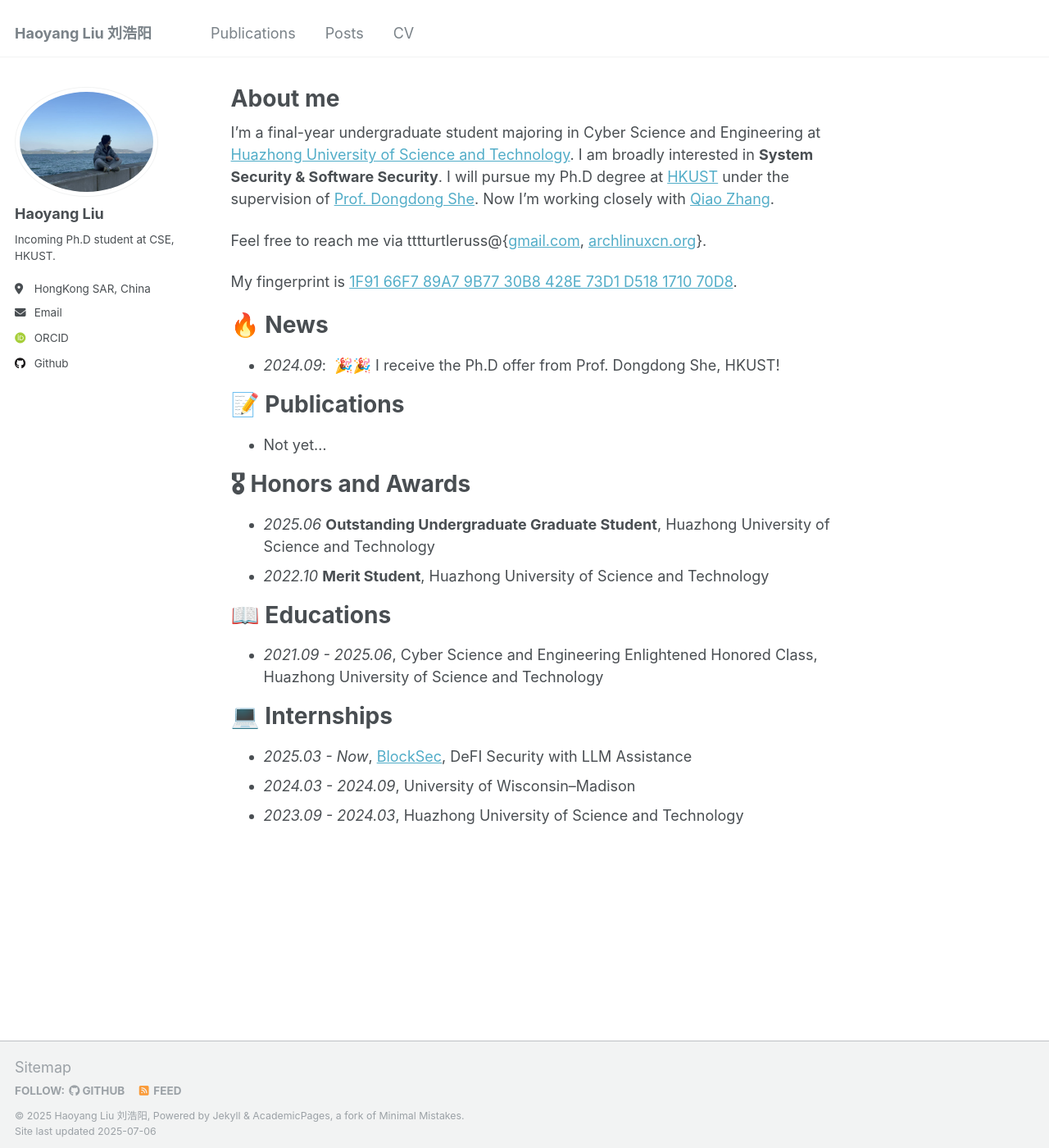
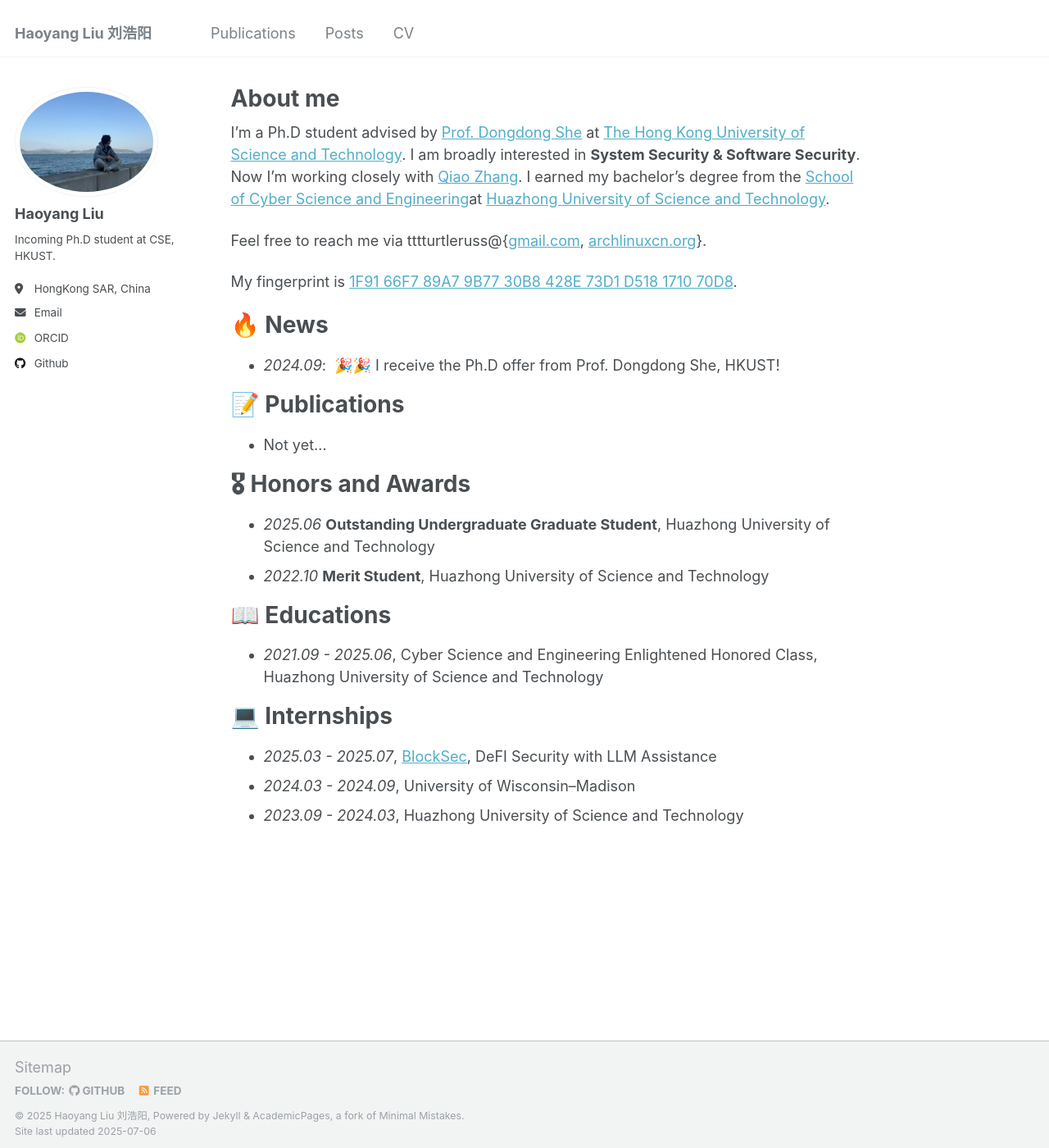
Before and after one commit to tttturtle-russ/tttturtle-russ.github.io, a Jekyll site: the page built from _pages/about.md, in a window 1280 px wide and 1400 px high. Shown: the whole window at 82% size. Built offline with Jekyll 4.4.1, drawn with Linux system fonts in a browser that asks for light colours; some web fonts are replaced.

Commit message:
update: bio

```diff
--- a/_pages/about.md
+++ b/_pages/about.md
@@ -7,7 +7,7 @@ redirect_from:
   - /about.html
 ---
 
-I'm a final-year undergraduate student majoring in Cyber Science and Engineering at [Huazhong University of Science and Technology](https://hust.edu.cn). I am broadly interested in **System Security & Software Security**. I will pursue my Ph.D degree at [HKUST](https://hkust.edu.hk) under the supervision of [Prof. Dongdong She](https://cse.hkust.edu.hk/~dongdong/). Now I'm working closely with [Qiao Zhang](https://jok1nq.github.io/).
+I'm a Ph.D student advised by [Prof. Dongdong She](https://cse.hkust.edu.hk/~dongdong/) at [The Hong Kong University of Science and Technology](https://hkust.edu.hk). I am broadly interested in **System Security & Software Security**. Now I'm working closely with [Qiao Zhang](https://jok1nq.github.io/). I earned my bachelor's degree from the [School of Cyber Science and Engineering](https://cse.hust.edu.cn/)at [Huazhong University of Science and Technology](https://hust.edu.cn).
 
 Feel free to reach me via tttturtleruss@{[gmail.com](mailto://tttturtleruss@gmail.com), [archlinuxcn.org](mailto://tttturtleruss@archlinuxcn.org)}.
 
@@ -29,6 +29,6 @@ My fingerprint is [1F91 66F7 89A7 9B77 30B8 428E 73D1 D518 1710 70D8](/files/Tur
 - *2021.09 - 2025.06*, Cyber Science and Engineering Enlightened Honored Class, Huazhong University of Science and Technology
 
 # 💻 Internships
-- *2025.03 - Now*, [BlockSec](https://blocksec.com/), DeFI Security with LLM Assistance
+- *2025.03 - 2025.07*, [BlockSec](https://blocksec.com/), DeFI Security with LLM Assistance
 - *2024.03 - 2024.09*, University of Wisconsin–Madison
 - *2023.09 - 2024.03*, Huazhong University of Science and Technology
```
